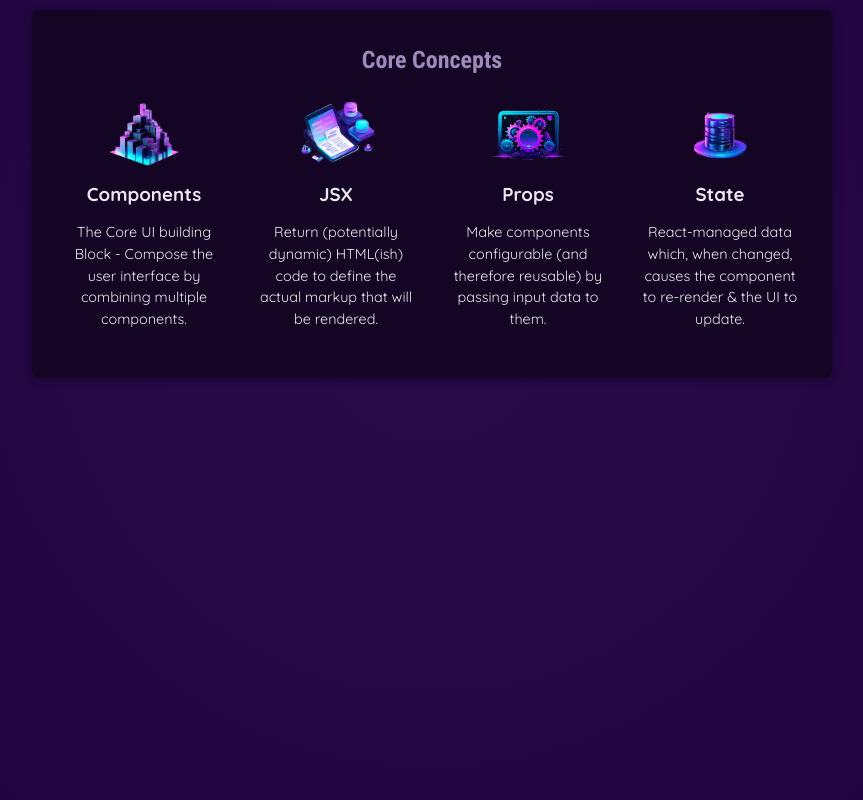
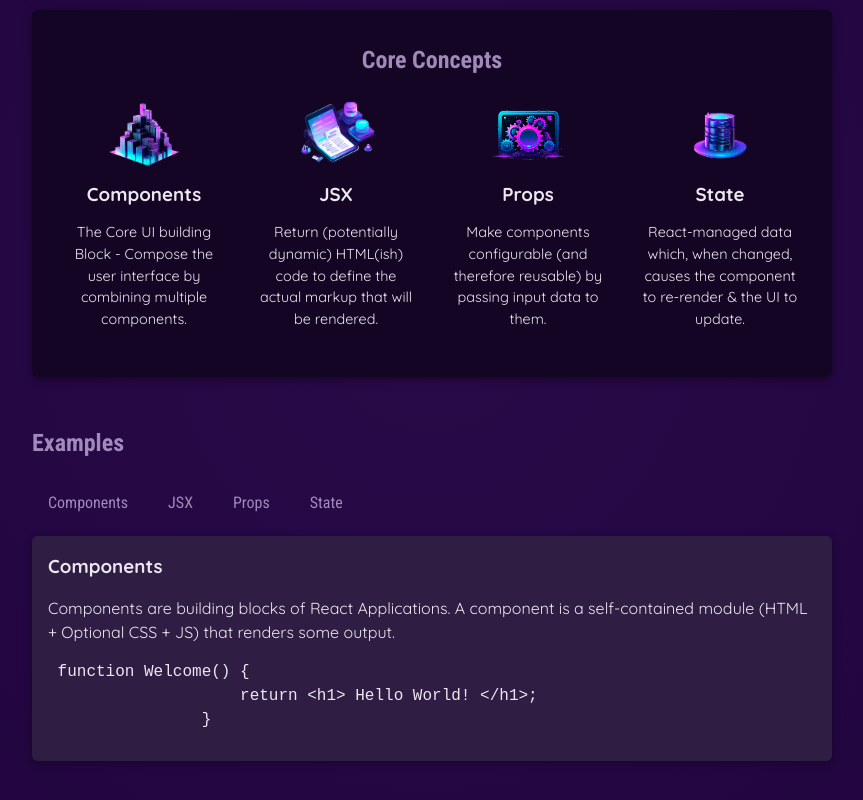
Before and after one commit to maruthisaketh/React-basics, a React (Vite) app in the folder react-essentials/: page / in a window 1280 px wide. Shown: the part 322-1122 px from the top of the page, without its empty margins (208-1071 px from the left). Built offline with nearby package versions, Linux system fonts and the light colour scheme.

Commit message:
State and dynamic content

```diff
--- a/react-essentials/src/App.jsx
+++ b/react-essentials/src/App.jsx
@@ -1,8 +1,17 @@
+import { useState } from "react";
+
 import Header from "./components/Header/Header.jsx"
 import CoreConcepts from "./components/CoreConcepts/CoreConcepts.jsx";
+import TabButtons from "./components/TabButtons/TabButtons.jsx";
 import { CORE_CONCEPTS } from "./data.js";
+import { EXAMPLES } from "./data.js";
 
 function App() {
+  const [selectedTopic, setSelectedTopic] = useState('Components');
+
+  function handleClick(selectedButton) {
+    setSelectedTopic(selectedButton);
+  }
   return (
     <div>
       <Header />
@@ -17,6 +26,22 @@ function App() {
             <CoreConcepts {...CORE_CONCEPTS[3]} />
           </ul>
         </section>
+        <section id="examples">
+          <h2>Examples</h2>
+          <menu>
+            <TabButtons onClick={() => handleClick("Components")}>Components</TabButtons>
+            <TabButtons onClick={() => handleClick("JSX")}>JSX</TabButtons>
+            <TabButtons onClick={() => handleClick("Props")}>Props</TabButtons>
+            <TabButtons onClick={() => handleClick("State")}>State</TabButtons>
+          </menu>
+          <div id="tab-content">
+            <h3>{EXAMPLES[selectedTopic].title}</h3>
+            <p>{EXAMPLES[selectedTopic].description}</p>
+            <pre>
+              <code>{EXAMPLES[selectedTopic].code}</code>
+            </pre>
+          </div>
+        </section>
       </main>
     </div>
   );
--- /dev/null
+++ b/react-essentials/src/components/TabButtons/TabButtons.jsx
@@ -0,0 +1,5 @@
+export default function TabButtons(props) {
+    return (
+        <li><button onClick={props.onClick}>{props.children}</button></li>
+    );
+}
--- a/react-essentials/src/data.js
+++ b/react-essentials/src/data.js
@@ -25,3 +25,44 @@ export const CORE_CONCEPTS = [
         description: "React-managed data which, when changed, causes the component to re-render & the UI to update."
     }
 ];
+
+export const EXAMPLES = {
+    Components : {
+        title: 'Components',
+        description: 'Components are building blocks of React Applications. A component is a self-contained module (HTML + Optional CSS + JS) that renders some output.',
+        code: ` function Welcome() {
+                    return <h1> Hello World! </h1>;
+                }`
+    },
+    JSX : {
+        title: "JSX",
+        description: "JSX is a synntax extension of JavaScript. It is similar to a template language, but it has full power of JavaScript (e.g., it may output dynamic content).",
+        code: `<div>
+                    <h1> welcome {userName} </h1>
+                    <p> Time to learn React! </p>
+                </div>`
+    },
+    Props : {
+        title: "Props",
+        description: "Components accept arbitrary inpputs called Props. They are like function arguments.",
+        code: ` function Welcome(props) {
+                    return <h1> Hello {props.name} </h1>;
+                }`
+    },
+    State : {
+        title: "State",
+        description: "State allows React components to change their output over time in response to user actions, network responses, and anything else.",
+        code: `function Counter() {
+                    const [ isVisible, setIsVisible ] = useState('false');
+
+                    function handleClick() {
+                        setIsVisible(true)
+                    }
+                    return (
+                        <div>
+                            some code
+                        </div>
+                    );
+                }`
+    }
+}
```
